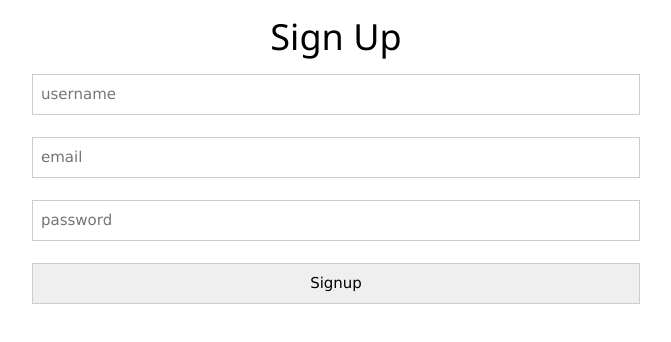
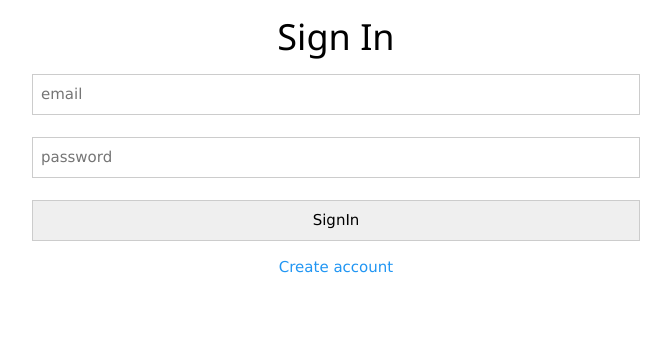
Before and after one commit to hasindusithmin/react-auth, a React (Create React App) app: page / in a window 1280 px wide. Shown: the top 342 px of the page, without its empty margins (304-975 px from the left). Built offline with nearby package versions, Linux system fonts and the light colour scheme.

Commit message:
mainly update App.jsx & m more

```diff
--- a/src/App.jsx
+++ b/src/App.jsx
@@ -1,39 +1,33 @@
 import './App.css';
-import { useEffect,useState } from 'react';
-
+import { useEffect, useState } from 'react';
+import Signin from './components/Signin';
+import Signup from './components/Signup';
 
 function App() {
 
-  const [username,setUsername] = useState(null)
-  const [email,setEmail] = useState(null)
-  const [password,setPassword] = useState(null)
+  const [oldUser, setOldUser] = useState(true)
 
-  useEffect(()=>{
+  const transfer = () => {
+    setOldUser(!oldUser)
+  }
+
+  useEffect(() => {
 
     if (!(navigator.userAgent.match(/Android/i) || navigator.userAgent.match(/iPhone/i))) {
       document.getElementById('main').style.cssText = 'width:50%;margin:auto;'
     }
 
-  },[])
-
-  const createUser = e => {
-    e.preventDefault()
-    alert("submitted")
-  }
+  }, [])
 
 
   return (
     <div className='w3-row w3-container' id='main'>
-      <h1 className="w3-center">Sign Up</h1>
-      <form action="" method="post" autoComplete='off' onSubmit={createUser}>
-        <input type="text" value={username} onChange={e=>{setUsername(e.target.value)}} className='w3-input w3-border' placeholder='username'/>
-        <br />
-        <input type="text" value={email} onChange={e=>{setEmail(e.target.value)}} className='w3-input w3-border' placeholder='email'/>
-        <br />
-        <input type="password" value={password} onChange={e=>{setPassword(e.target.value)}} className='w3-input w3-border' placeholder='password'/>
-        <br />
-        <input type="submit" value="Signup" className='w3-input w3-border'/>
-      </form>
+      <div className="w3-row">
+        {oldUser ? <Signin /> : <Signup />}
+      </div>
+      <div className='w3-row'>
+        {oldUser ? <p className='w3-center w3-text-blue' onClick={transfer}>Create account</p>:<p className='w3-center w3-text-blue' onClick={transfer}>Do you have account login</p>}
+      </div>
     </div>
   );
 }
--- a/src/components/Signin.jsx
+++ b/src/components/Signin.jsx
@@ -1,8 +1,8 @@
 import { useState } from 'react';
 
 export default function Signin() {
-    const [email, setEmail] = useState(null)
-    const [password, setPassword] = useState(null)
+    const [email, setEmail] = useState('')
+    const [password, setPassword] = useState('')
     const SignIn = e => {
         e.preventDefault()
     }
--- a/src/components/Signup.jsx
+++ b/src/components/Signup.jsx
@@ -4,9 +4,9 @@ import { useEffect,useState } from 'react';
 
 export default function Signup() {
 
-  const [username,setUsername] = useState(null)
-  const [email,setEmail] = useState(null)
-  const [password,setPassword] = useState(null)
+  const [username,setUsername] = useState('')
+  const [email,setEmail] = useState('')
+  const [password,setPassword] = useState('')
 
   useEffect(()=>{
 
@@ -23,7 +23,7 @@ export default function Signup() {
 
 
   return (
-    <div className='w3-row w3-container' id='main'>
+    <>
       <h1 className="w3-center">Sign Up</h1>
       <form action="" method="post" autoComplete='off' onSubmit={SignUp}>
         <input type="text" value={username} onChange={e=>{setUsername(e.target.value)}} className='w3-input w3-border' placeholder='username'/>
@@ -34,6 +34,6 @@ export default function Signup() {
         <br />
         <input type="submit" value="SignUp" className='w3-input w3-border'/>
       </form>
-    </div>
+    </>
   );
 }
```
